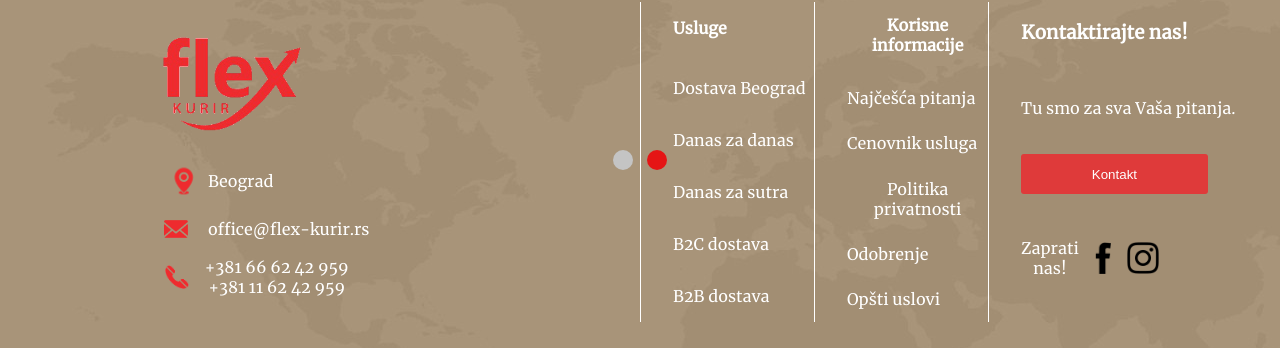
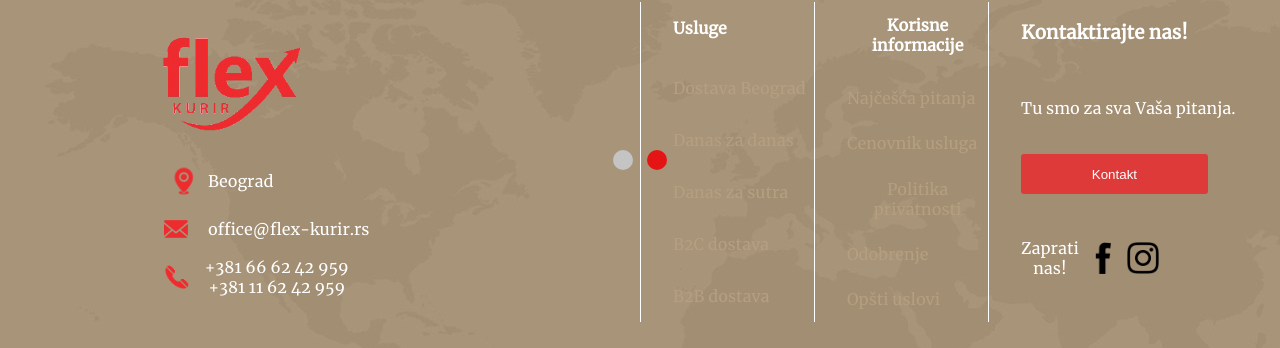
Before and after one commit to lecovska/del-service, a React (Create React App) app: page / in a window 1280 px wide. Shown: the part 3353-3701 px from the top of the page. Built offline with nearby package versions, Linux system fonts and the light colour scheme.

Commit message:
Update kontakt.css

```diff
--- a/src/Pages/Kontakt/kontakt.css
+++ b/src/Pages/Kontakt/kontakt.css
@@ -628,3 +628,6 @@ width: 18em;
 
 
 }
+.link-a{
+    color:#b59f80;
+}
```
